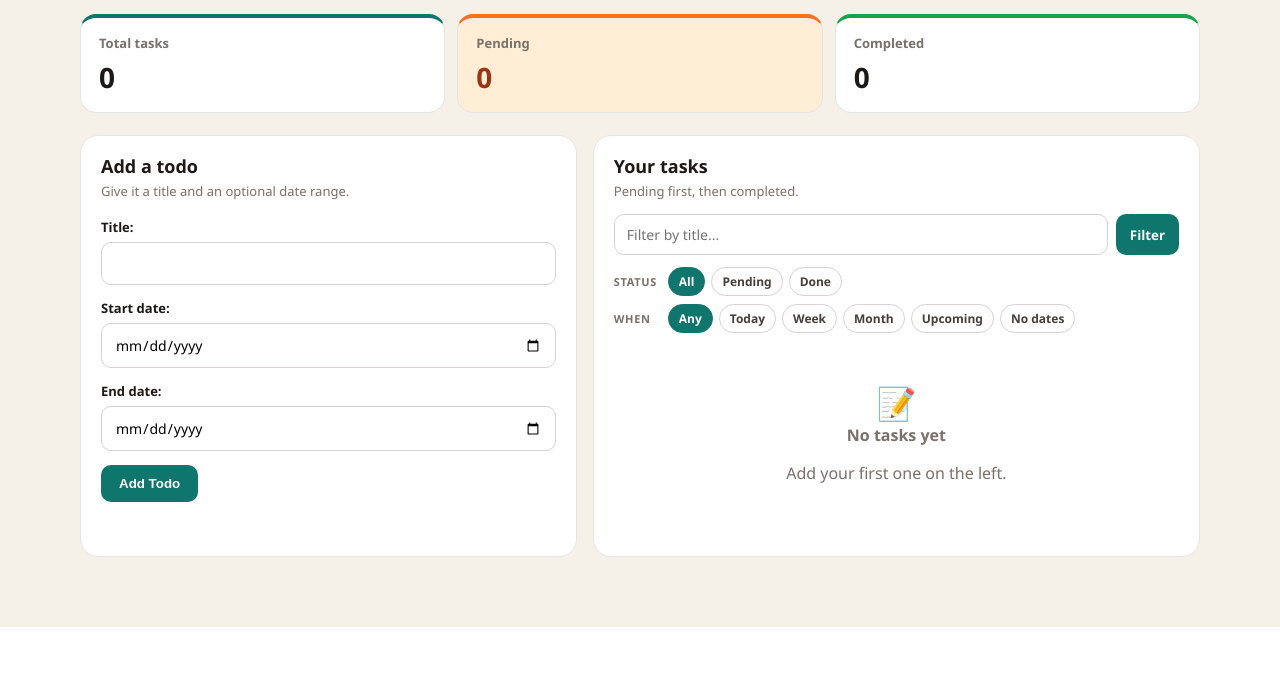
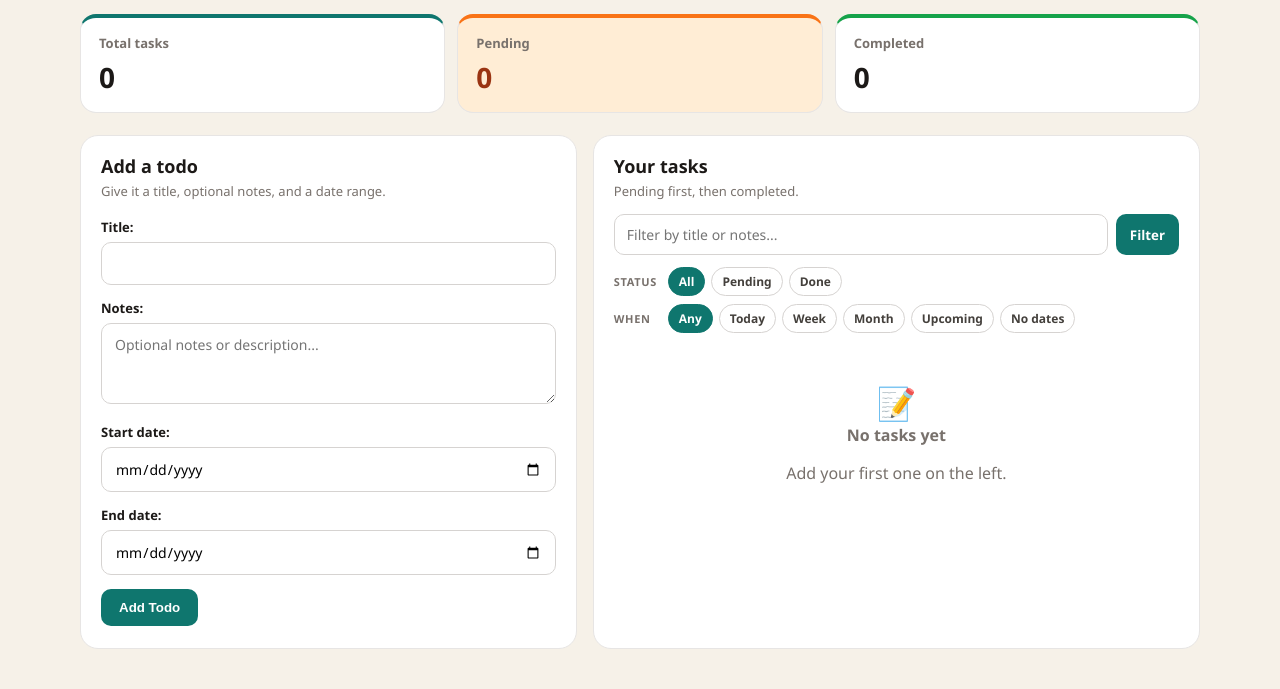
Before and after one commit to iqbalzamri07/djangotutorial, a Django app: page / in a window 1280 px wide. Shown: the part 362-1051 px from the top of the page. Before the commit the page ends 989 px from the top, so only its background shows below. Run offline with Django 5.2, Linux system fonts and the light colour scheme; the visitor is signed in with stand-in values (Sample User, id 1); data that the repository does not hold is empty.

Commit message:
Enhances Todo functionality with notes support
Adds a new 'notes' field to the Todo model, allowing users to include optional descriptions for their tasks. Updates forms, serializers, and templates to accommodate this feature, enhancing the user experience by providing more context for each todo. Modifies search functionality to include notes in query results and updates the README to reflect these changes. This update improves task management and usability across the application.

```diff
--- a/todos/admin.py
+++ b/todos/admin.py
@@ -6,4 +6,4 @@ from .models import Todo
 class TodoAdmin(admin.ModelAdmin):
     list_display = ("title", "user", "completed", "start_date", "end_date")
     list_filter = ("completed", "user")
-    search_fields = ("title",)
+    search_fields = ("title", "notes")
--- a/todos/forms.py
+++ b/todos/forms.py
@@ -29,8 +29,14 @@ class TodoForm(forms.ModelForm):
 
     class Meta:
         model = Todo
-        fields = ["title", "start_date", "end_date"]
+        fields = ["title", "notes", "start_date", "end_date"]
         widgets = {
+            "notes": forms.Textarea(
+                attrs={
+                    "rows": 3,
+                    "placeholder": "Optional notes or description...",
+                }
+            ),
             "start_date": forms.DateInput(attrs={"type": "date"}),
             "end_date": forms.DateInput(attrs={"type": "date"}),
         }
--- a/todos/models.py
+++ b/todos/models.py
@@ -11,6 +11,7 @@ class Todo(models.Model):
         blank=True,
     )
     title = models.CharField(max_length=200)
+    notes = models.TextField(blank=True, default="")
     completed = models.BooleanField(default=False)
     created_at = models.DateTimeField(auto_now_add=True)
     start_date = models.DateField(null=True, blank=True)
--- a/todos/serializers.py
+++ b/todos/serializers.py
@@ -11,6 +11,7 @@ class TodoSerializer(serializers.ModelSerializer):
         fields = [
             "id",
             "title",
+            "notes",
             "completed",
             "start_date",
             "end_date",
--- a/todos/templates/accounts/profile.html
+++ b/todos/templates/accounts/profile.html
@@ -312,6 +312,9 @@
                     <a href="{% url 'edit' todo.id %}" class="task-row">
                         <div>
                             <div class="task-title">{{ todo.title }}</div>
+                            {% if todo.notes %}
+                                <div class="task-meta">{{ todo.notes|truncatechars:80 }}</div>
+                            {% endif %}
                             <div class="task-meta">
                                 {% if todo.start_date %}
                                     {{ todo.duration_label }}
--- a/todos/templates/todos/edit.html
+++ b/todos/templates/todos/edit.html
@@ -198,7 +198,7 @@
         <div>
             <p class="kicker">Update task</p>
             <h1>Edit Todo</h1>
-            <p>Change the title or date range, then save.</p>
+            <p>Change the title, notes, or date range, then save.</p>
         </div>
         {% include "todos/_nav.html" with active_nav="edit" %}
     </div>
--- a/todos/templates/todos/home.html
+++ b/todos/templates/todos/home.html
@@ -388,6 +388,14 @@
             font-weight: 700;
         }
 
+        .task-notes {
+            margin-top: 4px;
+            font-size: 12px;
+            color: #78716c;
+            font-weight: 600;
+            line-height: 1.4;
+        }
+
         .status {
             display: inline-flex;
             padding: 5px 10px;
@@ -471,7 +479,7 @@
         <div class="panel">
             <div class="panel-head">
                 <h3>Add a todo</h3>
-                <p>Give it a title and an optional date range.</p>
+                <p>Give it a title, optional notes, and a date range.</p>
             </div>
             <div class="todo-form">
                 <form method="POST">
@@ -497,7 +505,7 @@
                 <input type="hidden" name="status" value="{{ status }}">
                 <input type="hidden" name="when" value="{{ when }}">
                 <input type="hidden" name="sort" value="{{ sort }}">
-                <input type="search" name="q" value="{{ query }}" placeholder="Filter by title...">
+                <input type="search" name="q" value="{{ query }}" placeholder="Filter by title or notes...">
                 <button type="submit">Filter</button>
             </form>
             <div class="filters">
@@ -526,6 +534,9 @@
                         <span class="dot"></span>
                         <div>
                             <div class="task-title">{{ todo.title }}</div>
+                            {% if todo.notes %}
+                                <div class="task-notes">{{ todo.notes|truncatechars:90 }}</div>
+                            {% endif %}
                             <div class="task-meta">
                                 {% if todo.start_date %}
                                     {{ todo.duration_label }}
--- a/todos/views.py
+++ b/todos/views.py
@@ -64,7 +64,9 @@ def apply_todo_filters(todos, request):
     today = date.today()
 
     if query:
-        todos = todos.filter(title__icontains=query)
+        todos = todos.filter(
+            Q(title__icontains=query) | Q(notes__icontains=query)
+        )
 
     if status == "pending":
         todos = todos.filter(completed=False)
@@ -458,6 +460,7 @@ def calendar(request):
 
     show_modal = False
     title_value = ""
+    notes_value = ""
     start_date_value = ""
     end_date_value = ""
     form = None
@@ -475,6 +478,7 @@ def calendar(request):
 
         show_modal = True
         title_value = request.POST.get("title", "")
+        notes_value = request.POST.get("notes", "")
         start_date_value = request.POST.get("start_date", "")
         end_date_value = request.POST.get("end_date", "")
 
@@ -492,6 +496,7 @@ def calendar(request):
             "next_month": next_month,
             "show_modal": show_modal,
             "title_value": title_value,
+            "notes_value": notes_value,
             "start_date_value": start_date_value,
             "end_date_value": end_date_value,
             "form": form,
```
Also changed, not shown: todos/templates/todos/calendar.html (+32 -2 lines), todos/templates/todos/calendar_add.html (+9 -2 lines), todos/templates/todos/edit-todos.html (+14 -1 lines), todos/templates/todos/search.html (+11 -1 lines), todos/tests.py (+5 -2 lines), README.md, todos/migrations/0006_todo_notes.py (added).
